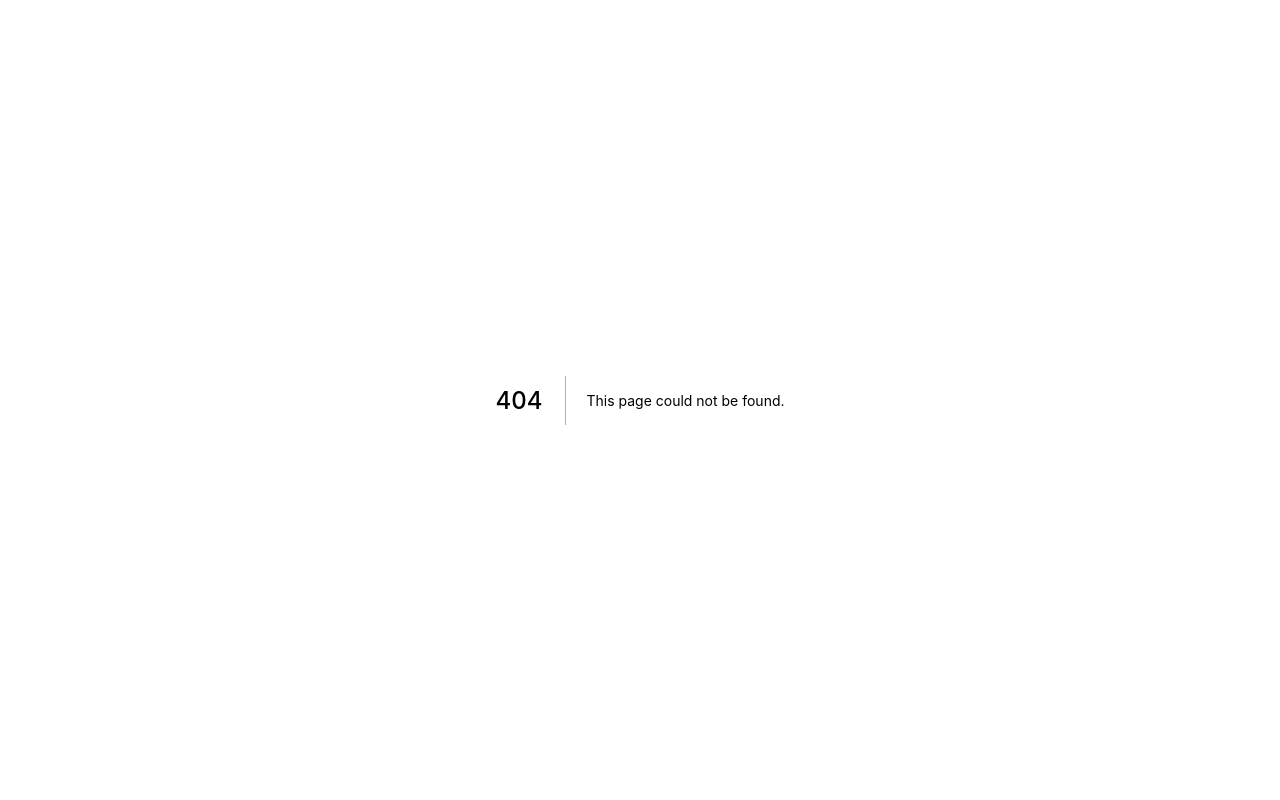
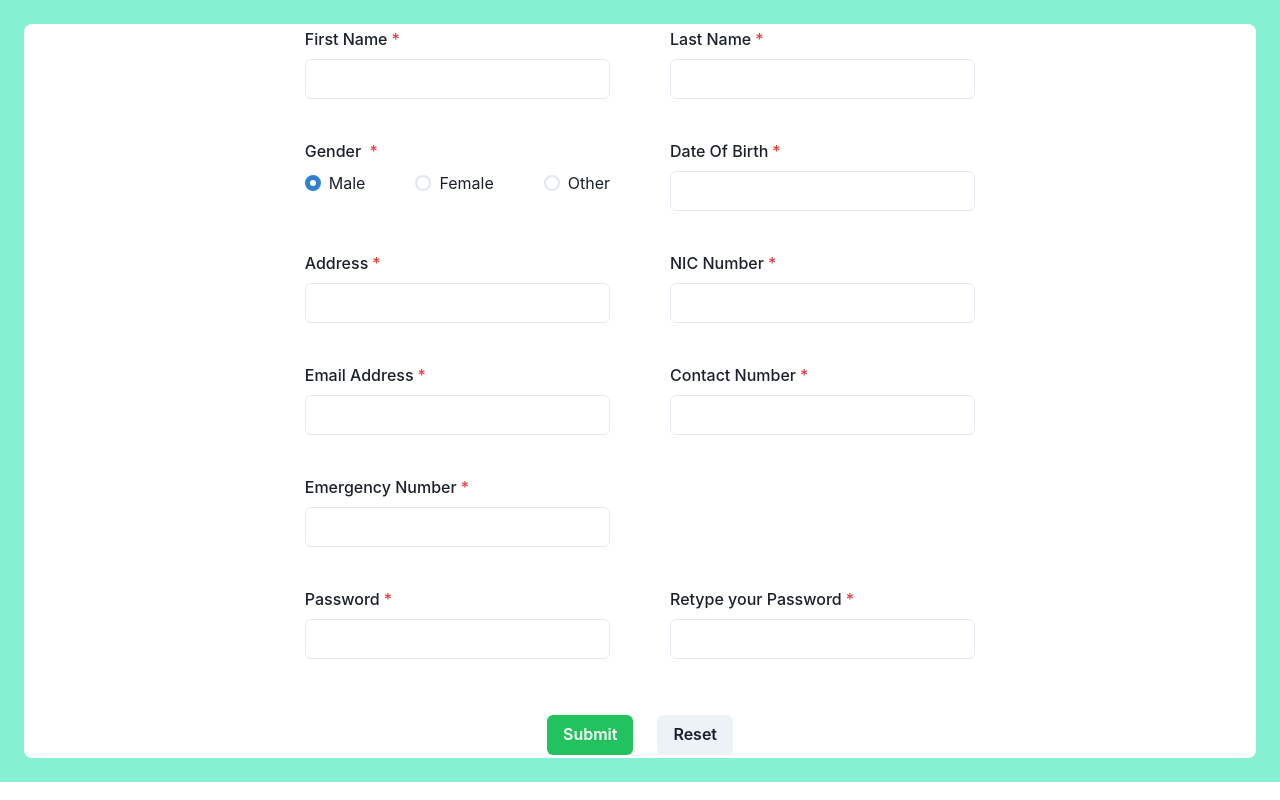
Before and after one commit to chxru/hosp-e, a Next.js app in the folder web-app/: page /registation/patient in a window 1280 px wide. Before the commit this address had no page. Built offline with nearby package versions, Linux system fonts and the light colour scheme.

Commit message:
design patient_registation_page

```diff
--- /dev/null
+++ b/web-app/pages/registation/patient.tsx
@@ -0,0 +1,164 @@
+import React, { useState } from "react";
+import Head from "next/head";
+
+import {
+  Box,
+  Button,
+  Center,
+  Flex,
+  FormControl,
+  FormLabel,
+  HStack,
+  Input,
+  Radio,
+  RadioGroup,
+  SimpleGrid,
+} from "@chakra-ui/react";
+import { useForm } from "react-hook-form";
+
+interface patient_registerProps {
+  firstname: string;
+  lastname: string;
+  gender: "male" | "female" | "other";
+  address: string;
+  nic: string;
+  email: string;
+  contactnumber: number;
+  emergencyno: number;
+  password: string;
+  re_password: string;
+  dob: String;
+}
+
+const PatientRegister: React.FC = ({}) => {
+  const [startDate, setStartDate] = useState(new Date());
+  const { register, handleSubmit } = useForm<patient_registerProps>();
+  const onSubmit = (values: patient_registerProps) => {
+    console.log(values);
+  };
+
+  return (
+    <>
+      <Head>
+        <title>Hosp - e : patient_register</title>
+      </Head>
+      <Flex bgColor="#86F0D3">
+        <Flex
+          width="100%"
+          margin="24px"
+          borderWidth="3px"
+          borderColor="white"
+          borderRadius="lg"
+          zIndex="popover"
+          bgColor="white"
+          justify="center"
+          alignItems="center"
+        >
+          <form onSubmit={handleSubmit(onSubmit)}>
+            <SimpleGrid
+              width="100%"
+              height="-moz-min-content"
+              columns={{ sm: 1, md: 2 }}
+              spacingX="60px"
+              spacingY="40px"
+            >
+              {/* First name */}
+              <FormControl isRequired id="firstname">
+                <FormLabel htmlFor="firstname">First Name</FormLabel>
+                <Input {...register("firstname")} type="text" />
+              </FormControl>
+
+              {/* Last name */}
+              <FormControl isRequired id="lastname">
+                <FormLabel htmlFor="lastname">Last Name</FormLabel>
+                <Input {...register("lastname")} type="text" />
+              </FormControl>
+
+              {/* Gender */}
+              <FormControl as="fieldset" isRequired id="gender">
+                <FormLabel as="legend"> Gender </FormLabel>
+                <RadioGroup name="gender" defaultValue="male">
+                  <HStack spacing="50px">
+                    <Radio value="male" {...register("gender")}>
+                      Male
+                    </Radio>
+                    <Radio value="female" {...register("gender")}>
+                      Female
+                    </Radio>
+                    <Radio value="other" {...register("gender")}>
+                      Other
+                    </Radio>
+                  </HStack>
+                </RadioGroup>
+              </FormControl>
+
+              {/* DOB */}
+              <FormControl isRequired id="dob">
+                <FormLabel htmlFor="dob">Date Of Birth</FormLabel>
+                <Input {...register("dob")} type="text" />
+              </FormControl>
+
+
+              {/* Address */}
+              <FormControl isRequired id="address">
+                <FormLabel htmlFor="address">Address</FormLabel>
+                <Input {...register("address")} type="text" />
+              </FormControl>
+
+              {/* nic */}
+              <FormControl isRequired id="nic">
+                <FormLabel htmlFor="nic">NIC Number</FormLabel>
+                <Input {...register("nic")} type="text" />
+              </FormControl>
+
+              {/* email */}
+              <FormControl isRequired id="email">
+                <FormLabel htmlFor="email">Email Address</FormLabel>
+                <Input {...register("email")} type="email" />
+              </FormControl>
+
+              {/* Contact Number*/}
+              <FormControl isRequired id="contactnumber">
+                <FormLabel htmlFor="contactnumber">Contact Number</FormLabel>
+                <Input {...register("contactnumber")} type="number" />
+              </FormControl>
+
+              {/* Emergency Number */}
+              <FormControl isRequired id="emergencyno">
+                <FormLabel htmlFor="emergencyno">Emergency Number</FormLabel>
+                <Input {...register("emergencyno")} type="number" />
+              </FormControl>
+              <FormControl />
+
+              {/* Password */}
+              <FormControl isRequired id="password">
+                <FormLabel htmlFor="password">Password</FormLabel>
+                <Input {...register("password")} type="password"></Input>
+              </FormControl>
+
+              {/* Recheack the password */}
+              <FormControl isRequired id="re_password">
+                <FormLabel htmlFor="re_password">
+                  Retype your Password
+                </FormLabel>
+                <Input {...register("re_password")} type="password"></Input>
+              </FormControl>
+            </SimpleGrid>
+
+            {/* Button group */}
+            <Center marginTop="14">
+              <Button type="submit" colorScheme="whatsapp" marginX="3">
+                Submit
+              </Button>
+              <Button type="reset" marginX="3">
+                Reset
+              </Button>
+            </Center>
+          </form>
+        </Flex>
+      </Flex>
+    </>
+  );
+};
+
+export default PatientRegister;
```
